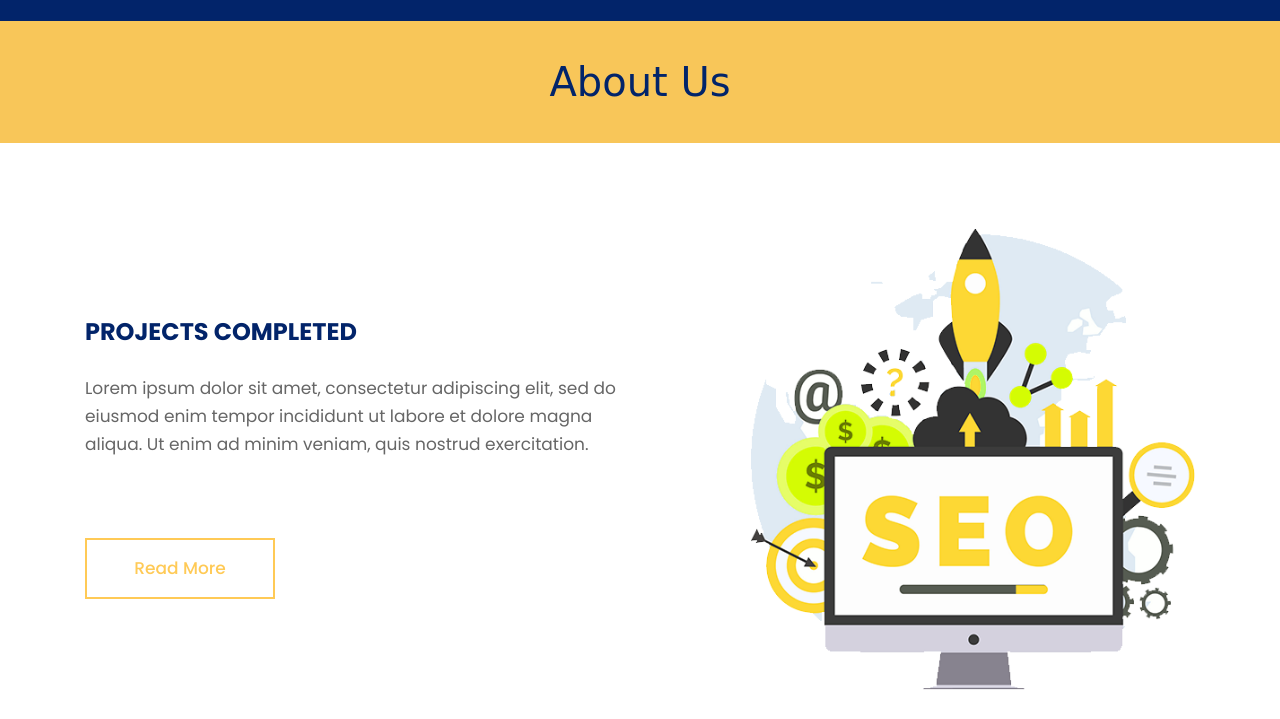
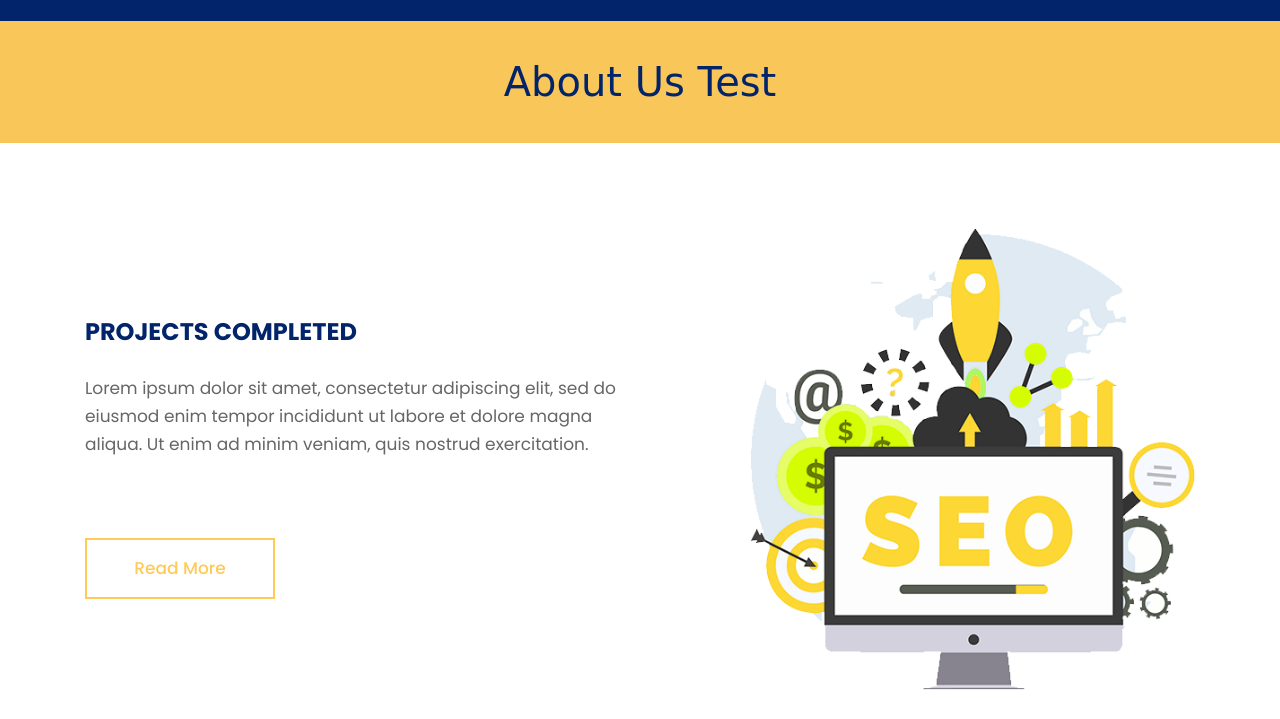
Before and after one commit to kranthikumar92/devops-test, a plain HTML site: page about.html in a window 1280 px wide. Shown: the part 81-800 px from the top of the page. Drawn offline with nearby package versions, Linux system fonts and the light colour scheme; a web font is replaced by a local one.

Commit message:
Update about.html

```diff
--- a/about.html
+++ b/about.html
@@ -91,7 +91,7 @@
            <div class="row">
               <div class="col-md-12">
                  <div class="titlepage">
-                  <h2>About Us</h2>
+                  <h2>About Us Test</h2>
                  </div>
               </div>
            </div>
```
